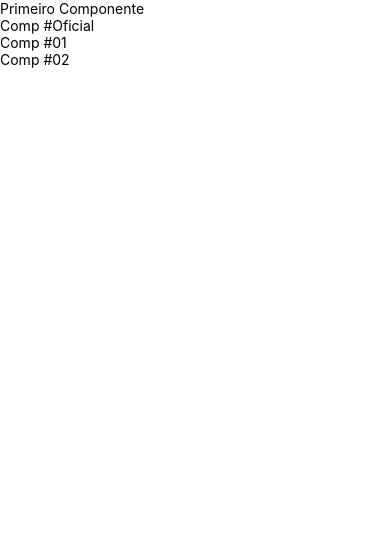
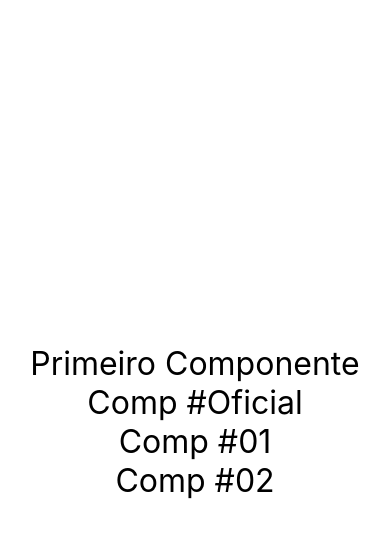
Before and after one commit to mateusdearaujo/react-native-project, a React Native app: screen / in a window 390 px wide. Shown: the top 538 px of the page. Built offline with nearby package versions, Linux system fonts and the light colour scheme.

Commit message:
feat: creating first style file

```diff
--- a/src/App.js
+++ b/src/App.js
@@ -1,13 +1,21 @@
 import React from 'react'
-import { View } from 'react-native'
+import { View, StyleSheet } from 'react-native'
 import Primeiro from './components/Primeiro'
 import { Comp, Comp1, Comp2 } from './components/Multi'
 
 export default () => (
-    <View>
+    <View style={style.App}>
         <Primeiro/>
         <Comp/>
         <Comp1/>
         <Comp2/>
     </View>
 )
+
+const style = StyleSheet.create({
+    App: {
+        flex: 1,
+        justifyContent: 'center',
+        alignItems: 'center'
+    }
+})
--- a/src/components/Multi.js
+++ b/src/components/Multi.js
@@ -1,16 +1,17 @@
 import React from 'react'
 import { Text } from 'react-native'
+import Estilo from './estilo'
 
 const Comp = () => {
-    return <Text>Comp #Oficial</Text>
+    return <Text style={Estilo.fontG}>Comp #Oficial</Text>
 }
 
 const Comp1 = () => {
-    return <Text>Comp #01</Text>
+    return <Text style={Estilo.fontG}>Comp #01</Text>
 }
 
 const Comp2 = () => {
-    return <Text>Comp #02</Text>
+    return <Text style={Estilo.fontG}>Comp #02</Text>
 }
 
 export {
--- a/src/components/Primeiro.js
+++ b/src/components/Primeiro.js
@@ -1,6 +1,7 @@
 import React from 'react'
 import { Text } from 'react-native'
+import Estilo from './estilo'
 
 export default () => {
-    return <Text>Primeiro Componente</Text>
+    return <Text style={Estilo.fontG}>Primeiro Componente</Text>
 }
--- /dev/null
+++ b/src/components/estilo.js
@@ -0,0 +1,7 @@
+import { StyleSheet } from 'react-native'
+
+export default StyleSheet.create({
+    fontG: {
+        fontSize: 32
+    }
+})
```
